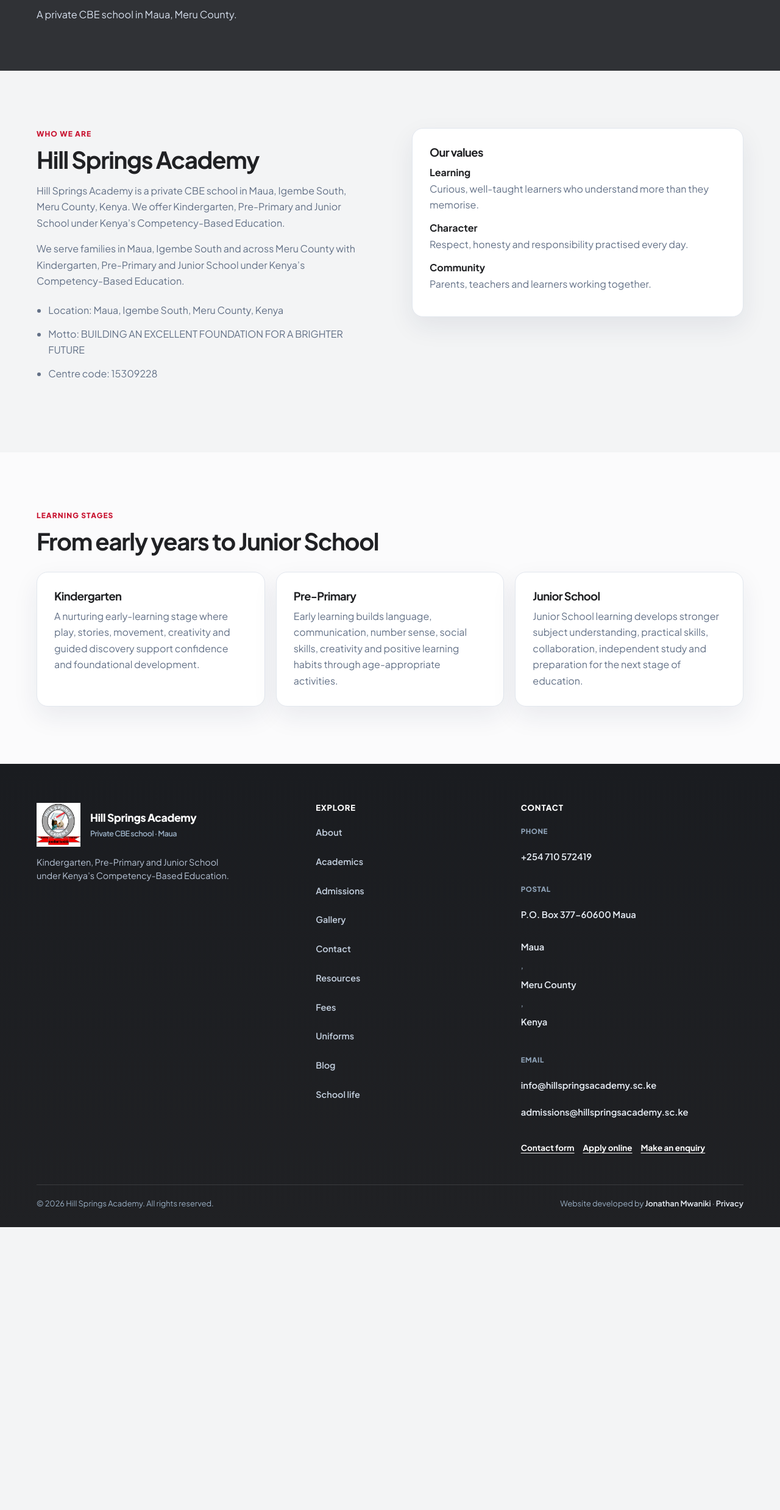
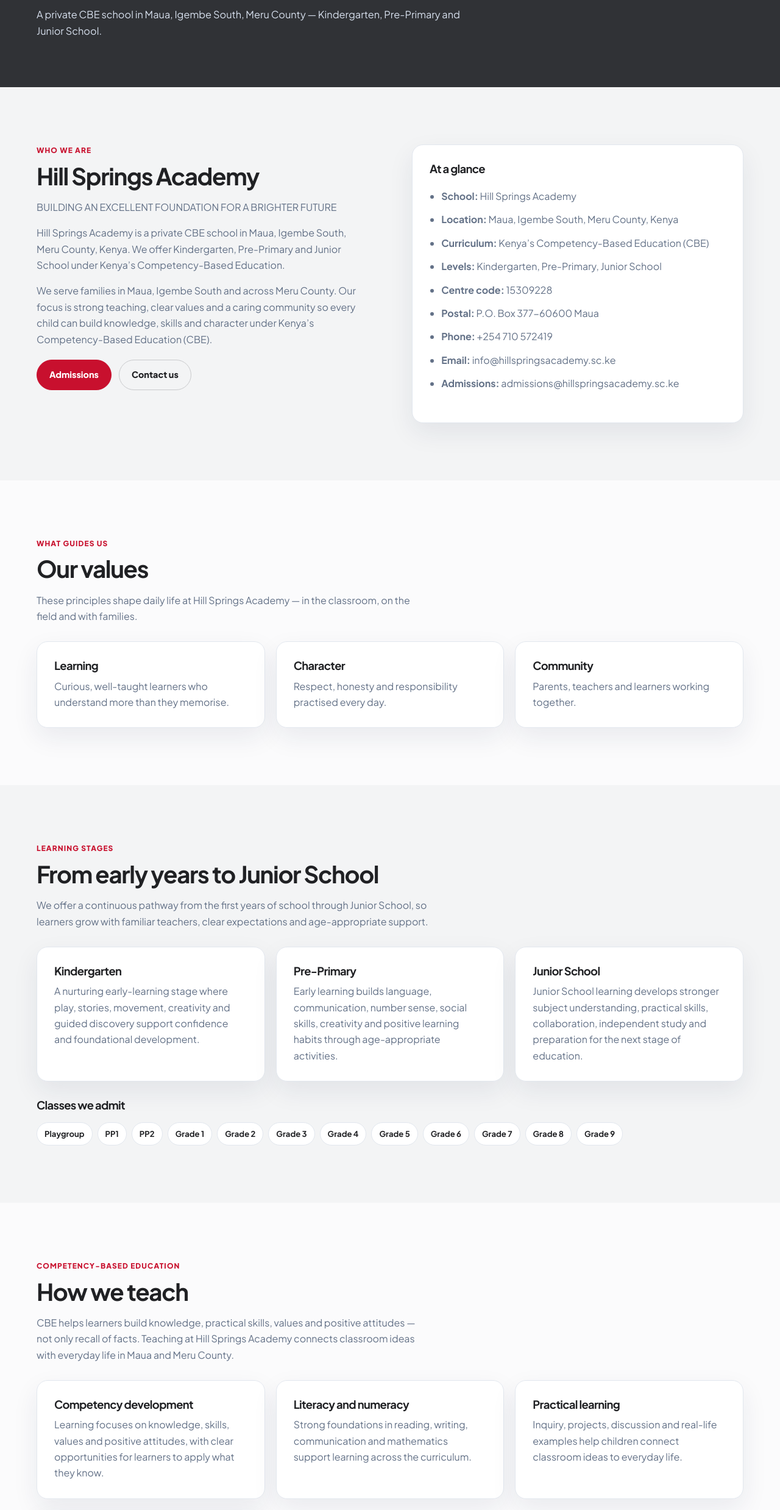
Before and after one commit to DKTJONATHAN/hillspringacademy, a React (Vite) app: page /about in a window 1280 px wide. Shown: the part 261-2738 px from the top of the page at 61% size. Before the commit the page ends 2274 px from the top, so only its background shows below. Built offline with nearby package versions, Linux system fonts and the light colour scheme.

Commit message:
Rebuild About page with detailed sections from school data

```diff
--- a/src/pagesRest.jsx
+++ b/src/pagesRest.jsx
@@ -9,42 +9,225 @@ import { submitSchoolEnquiry } from "./supabase.js";
 export function About() {
   return (
     <>
-      <PageHead title="About Hill Springs Academy" text="A private CBE school in Maua, Meru County." path="/about" />
+      <PageHead
+        title="About Hill Springs Academy"
+        text="A private CBE school in Maua, Igembe South, Meru County — Kindergarten, Pre-Primary and Junior School."
+        path="/about"
+      />
+
       <section className="section">
         <div className="wrap split">
           <div>
             <span className="eyebrow">Who we are</span>
             <h2>{SCHOOL.name}</h2>
+            <p className="lede">{SCHOOL.motto}</p>
             <p>{SCHOOL.intro}</p>
-            <p>We serve families in Maua, Igembe South and across Meru County with Kindergarten, Pre-Primary and Junior School under Kenya’s Competency-Based Education.</p>
+            <p>
+              We serve families in Maua, Igembe South and across Meru County. Our focus is strong teaching,
+              clear values and a caring community so every child can build knowledge, skills and character
+              under Kenya’s Competency-Based Education (CBE).
+            </p>
+            <div className="btns" style={{ marginTop: 20 }}>
+              <Link className="btn" to="/admissions">Admissions</Link>
+              <Link className="btn ghost" to="/contact">Contact us</Link>
+            </div>
+          </div>
+          <div className="card">
+            <h3>At a glance</h3>
             <ul className="checks">
-              <li>Location: {SCHOOL.town}</li>
-              <li>Motto: {SCHOOL.motto}</li>
-              {SCHOOL.centreCode && <li>Centre code: {SCHOOL.centreCode}</li>}
+              <li><strong>School:</strong> {SCHOOL.name}</li>
+              <li><strong>Location:</strong> {SCHOOL.town}</li>
+              <li><strong>Curriculum:</strong> Kenya’s Competency-Based Education (CBE)</li>
+              <li><strong>Levels:</strong> Kindergarten, Pre-Primary, Junior School</li>
+              {SCHOOL.centreCode && <li><strong>Centre code:</strong> {SCHOOL.centreCode}</li>}
+              {SCHOOL.poBox && <li><strong>Postal:</strong> {SCHOOL.poBox}</li>}
+              {SCHOOL.phone && (
+                <li>
+                  <strong>Phone:</strong>{" "}
+                  <a href={`tel:${SCHOOL.phoneTel || SCHOOL.phone}`}>{SCHOOL.phone}</a>
+                </li>
+              )}
+              <li>
+                <strong>Email:</strong>{" "}
+                <a href={`mailto:${SCHOOL.infoEmail}`}>{SCHOOL.infoEmail}</a>
+              </li>
+              <li>
+                <strong>Admissions:</strong>{" "}
+                <a href={`mailto:${SCHOOL.admissionsEmail}`}>{SCHOOL.admissionsEmail}</a>
+              </li>
             </ul>
           </div>
-          <div className="card">
-            <h3>Our values</h3>
-            {(SCHOOL.values || []).map((v) => (
-              <div key={v.title} style={{ marginBottom: 12 }}>
-                <strong>{v.title}</strong>
+        </div>
+      </section>
+
+      <section className="section alt">
+        <div className="wrap">
+          <span className="eyebrow">What guides us</span>
+          <h2>Our values</h2>
+          <p className="lede">
+            These principles shape daily life at Hill Springs Academy — in the classroom, on the field and with families.
+          </p>
+          <div className="cols">
+            {(SCHOOL.values || []).map((v, n) => (
+              <article className="card reveal" key={v.title} style={{ "--d": `${n * 80}ms` }}>
+                <h3>{v.title}</h3>
                 <p>{v.text}</p>
-              </div>
+              </article>
             ))}
           </div>
         </div>
       </section>
-      <section className="section alt">
+
+      <section className="section">
         <div className="wrap">
           <span className="eyebrow">Learning stages</span>
           <h2>From early years to Junior School</h2>
+          <p className="lede">
+            We offer a continuous pathway from the first years of school through Junior School, so learners grow
+            with familiar teachers, clear expectations and age-appropriate support.
+          </p>
           <div className="cols">
-            {(SCHOOL.stages || SCHOOL.levels || []).map((s) => (
-              <article className="card" key={s.title}>
+            {(SCHOOL.stages || SCHOOL.levels || []).map((s, n) => (
+              <article className="card reveal" key={s.title} style={{ "--d": `${n * 80}ms` }}>
                 <h3>{s.title}</h3>
                 <p>{s.text}</p>
               </article>
             ))}
+          </div>
+          {(SCHOOL.applyLevels || []).length > 0 && (
+            <div style={{ marginTop: 28 }}>
+              <h3>Classes we admit</h3>
+              <ul className="tags dark">
+                {SCHOOL.applyLevels.map((l) => (
+                  <li key={l}>{l}</li>
+                ))}
+              </ul>
+            </div>
+          )}
+        </div>
+      </section>
+
+      <section className="section alt">
+        <div className="wrap">
+          <span className="eyebrow">Competency-Based Education</span>
+          <h2>How we teach</h2>
+          <p className="lede">
+            CBE helps learners build knowledge, practical skills, values and positive attitudes — not only
+            recall of facts. Teaching at Hill Springs Academy connects classroom ideas with everyday life in Maua and Meru County.
+          </p>
+          <div className="cols">
+            {(SCHOOL.learningApproach || []).map((x, n) => (
+              <article className="card reveal" key={x.title} style={{ "--d": `${n * 80}ms` }}>
+                <h3>{x.title}</h3>
+                <p>{x.text}</p>
+              </article>
+            ))}
+          </div>
+          {(SCHOOL.subjects || []).length > 0 && (
+            <div style={{ marginTop: 28 }}>
+              <h3>Core subject areas</h3>
+              <ul className="tags dark">
+                {SCHOOL.subjects.map((s) => (
+                  <li key={s}>{s}</li>
+                ))}
+              </ul>
+              <p style={{ marginTop: 12 }}>
+                <Link className="textlink" to="/academics">See the full academics page →</Link>
+              </p>
+            </div>
+          )}
+        </div>
+      </section>
+
+      <section className="section">
+        <div className="wrap split">
+          <div>
+            <span className="eyebrow">Beyond the classroom</span>
+            <h2>School life</h2>
+            <p>
+              Learning at Hill Springs Academy includes sports, creative activities, clubs and community involvement.
+              These experiences build confidence, teamwork and healthy habits alongside academic progress.
+            </p>
+            <ul className="tags dark" style={{ marginTop: 16 }}>
+              {(SCHOOL.activities || []).map((a) => (
+                <li key={a}>{a}</li>
+              ))}
+            </ul>
+            <p style={{ marginTop: 16 }}>
+              <Link className="textlink" to="/school-life">Explore school life →</Link>
+            </p>
+          </div>
+          <div className="card">
+            <h3>For parents and guardians</h3>
+            <ul className="checks">
+              {(SCHOOL.parentInfo || []).map((p) => (
+                <li key={p.title}>
+                  <strong>{p.title}:</strong> {p.text}
+                </li>
+              ))}
+            </ul>
+            <div className="btns" style={{ marginTop: 16 }}>
+              <Link className="btn small" to="/fees">Fees 2026</Link>
+              <Link className="btn small ghost" to="/uniforms">Uniforms</Link>
+            </div>
+          </div>
+        </div>
+      </section>
+
+      <section className="section alt">
+        <div className="wrap split">
+          <div>
+            <span className="eyebrow">Find us</span>
+            <h2>Visit Hill Springs Academy in Maua</h2>
+            <p>
+              We are based in Maua, Igembe South, Meru County. Families looking for private schools in Maua
+              and across Meru County are welcome to contact the office to arrange a visit, confirm places and
+              ask about fees, transport and reporting dates.
+            </p>
+            <ul className="checks">
+              <li>{SCHOOL.address || SCHOOL.town}</li>
+              {SCHOOL.poBox && <li>{SCHOOL.poBox}</li>}
+              {SCHOOL.phone && (
+                <li>
+                  Phone:{" "}
+                  <a href={`tel:${SCHOOL.phoneTel || SCHOOL.phone}`}>{SCHOOL.phone}</a>
+                </li>
+              )}
+            </ul>
+            <a
+              className="textlink"
+              href="https://www.google.com/maps/search/?api=1&query=Hill+Springs+Academy+Maua+Kenya"
+              target="_blank"
+              rel="noopener noreferrer"
+            >
+              Open on Google Maps ↗
+            </a>
+          </div>
+          <div className="map-card">
+            <iframe
+              title="Hill Springs Academy on Google Maps, Maua, Meru County"
+              src="https://www.google.com/maps?q=Hill+Springs+Academy,+Maua,+Kenya&output=embed"
+              loading="lazy"
+              referrerPolicy="no-referrer-when-downgrade"
+              style={{ width: "100%", height: "320px", border: 0 }}
+              allowFullScreen
+            />
+          </div>
+        </div>
+      </section>
+
+      <section className="cta">
+        <div className="wrap">
+          <h2>Ready to join Hill Springs Academy?</h2>
+          <p>Create a parent account, apply online, or contact admissions for places and fee details.</p>
+          <div className="btns" style={{ justifyContent: "center" }}>
+            <Link className="btn white" to="/signup">Sign up</Link>
+            <Link className="btn ghost" style={{ borderColor: "#fff", color: "#fff" }} to="/apply">
+              Apply online
+            </Link>
+            <Link className="btn ghost" style={{ borderColor: "#fff", color: "#fff" }} to="/enquire">
+              Make an enquiry
+            </Link>
           </div>
         </div>
       </section>
```
